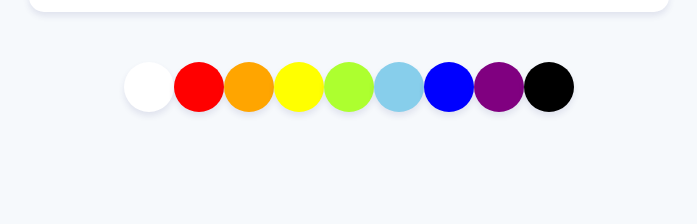
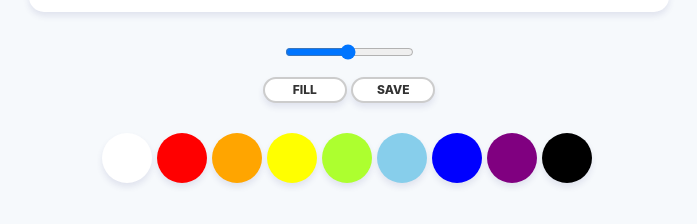
Before and after one commit to JIWON1923/Paint, a plain HTML site: page index.html in a window 1280 px wide. Shown: the part 638-862 px from the top of the page, without its empty margins (291-988 px from the left). Before the commit the page ends 800 px from the top, so only its background shows below. Drawn offline with Linux system fonts and the light colour scheme.

Commit message:
design setup -2

```diff
--- a/index.html
+++ b/index.html
@@ -10,6 +10,14 @@
 <body>
     <canvas id="jsCanvas" class="canvas"></canvas>
     <div class="controls">
+        <div class="controls_range">
+            <input type="range" id="jsRange" min="0.1" max="5" value="2.5" step="0.1">
+        </div>
+
+        <div class="controls_btns">
+            <button id="jsMode">Fill</button>
+            <button id="jsSave">Save</button></div>
+
         <div id = "jsColor" class="controls_colors">
             <div class="controls_color" style="background-color: white;"></div>
             <div class="controls_color" style="background-color: red;"></div>
--- a/style.css
+++ b/style.css
@@ -8,7 +8,7 @@ body{
     display: flex;
     flex-direction: column;
     align-items: center;
-    padding-top: 50px;
+    padding: 50px 0px;
 }
 
 .canvas{
@@ -20,14 +20,44 @@ body{
 }
 
 .controls{
-    margin-top: 50px;
+    margin-top: 30px;
+    display: flex;
+    flex-direction: column;
+    align-items: center;
 }
 
+.controls .controls_range{
+    margin-bottom: 15px;
+}
+.controls .controls_btns{
+    margin-bottom: 30px;
+}
+
+.controls button{
+    all: unset; /* 버튼 모양 없앰 */
+    cursor: pointer;
+    background-color: white;
+    border-radius: 15px;
+    width: 80px;
+    text-align: center;
+    padding: 5px 0px;
+    box-shadow: 0 4px 6px rgba(56, 56, 129, 0.11), 0 1px 3px rgba(0, 0, 0, 0.00);
+    border: 2px solid rgba(0, 0, 0, 0.2);
+    color:rgba(0,0,0,0.8);
+    text-transform: uppercase;
+    font-weight: 800;
+    font-size: 12px;
+}
+
+.controls button:active{
+    transform: scale(0.98);
+}
 .controls .controls_colors{
     display: flex;
 }
 
 .controls_colors .controls_color{
+    margin-right: 5px;
     width:50px;
     height: 50px;
     border-radius: 25px;
```
Also changed, not shown: 1 other file.
